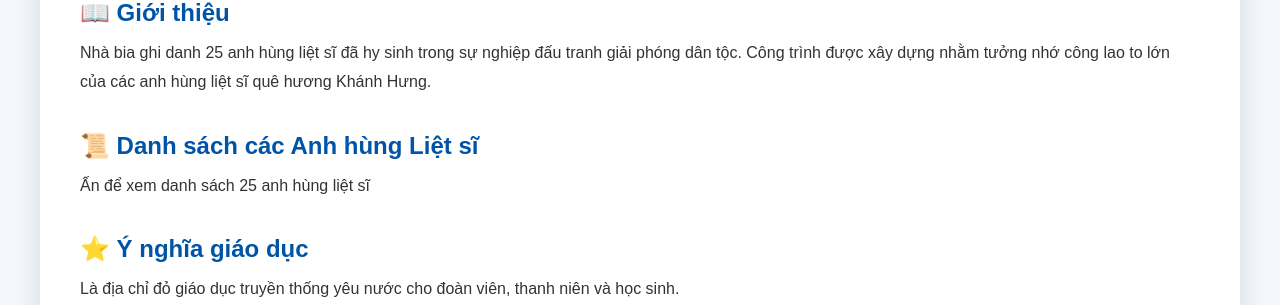
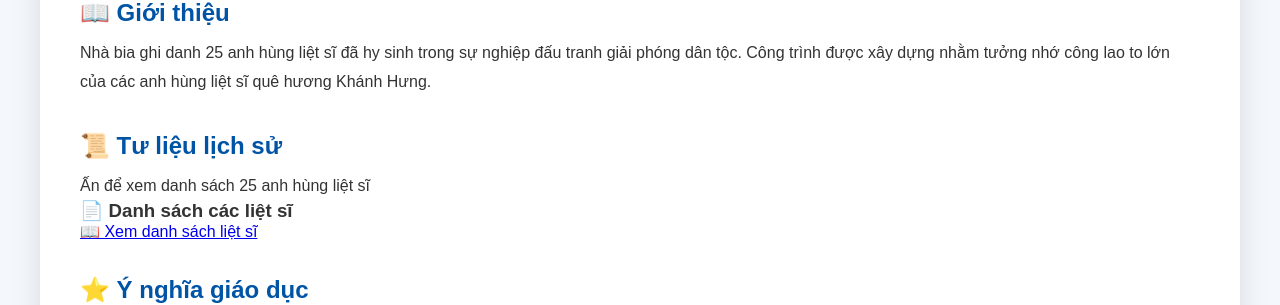
Before and after one commit to doanxakhanhhung/diachido-khanhhung, a React (Vite) app: page /chi-tiet/1 in a window 1280 px wide. Shown: the part 798-1103 px from the top of the page. Built offline with nearby package versions, Linux system fonts and the light colour scheme.

Commit message:
Update ChiTiet.jsx

```diff
--- a/src/pages/ChiTiet.jsx
+++ b/src/pages/ChiTiet.jsx
@@ -247,20 +247,39 @@ function ChiTiet() {
               </div>
 
 
-              {/* LỊCH SỬ */}
+              {/* ===========================
+    TƯ LIỆU LỊCH SỬ
+=========================== */}
 
 <div className="detail-section">
 
   <h2>
-                  📜 Danh sách các Anh hùng Liệt sĩ
+    📜 Tư liệu lịch sử
   </h2>
 
   <p>
     {item.lichsu}
   </p>
 
+
+  <div className="historical-document">
+
+    <h3>
+      📄 Danh sách các liệt sĩ
+    </h3>
+
+    <a
+      href="/documents/DanhSachLietSiGoChauMai.pdf"
+      target="_blank"
+      rel="noreferrer"
+      className="document-button"
+    >
+      📖 Xem danh sách liệt sĩ
+    </a>
+
   </div>
 
+</div>
 
               {/* Ý NGHĨA */}
 
```
Lines whose indentation alone changed are shown as unchanged.
